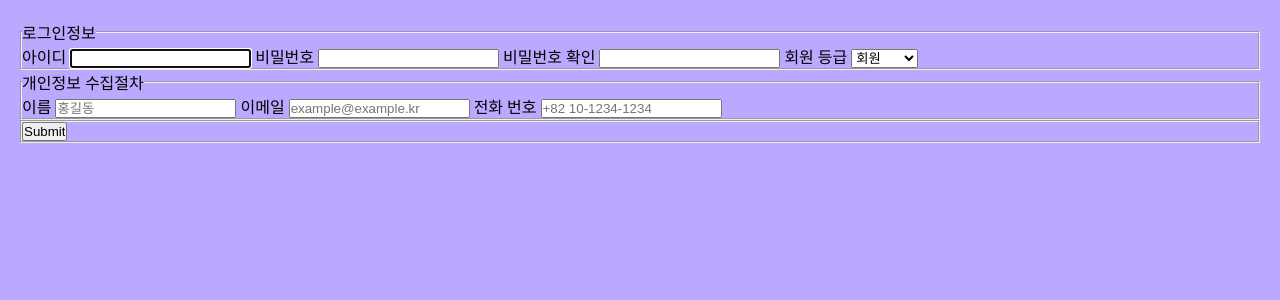
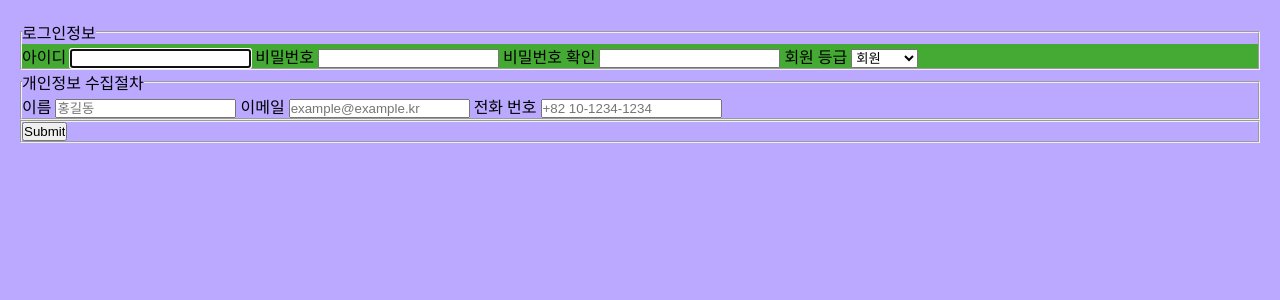
Before and after one commit to Jihoo125/vscode-download, a PHP site: page /ch10/quiz2.html in a window 1280 px wide. Shown: the top 300 px of the page. Run offline with PHP 8.4, Linux system fonts and the light colour scheme.

Commit message:
Automated commit

```diff
--- a/ch10/qz2.css
+++ b/ch10/qz2.css
@@ -7,5 +7,5 @@ body{
     padding: 20px;
 }
 #signup{
-    background: #;
+    background: #4a3;
 }
```
